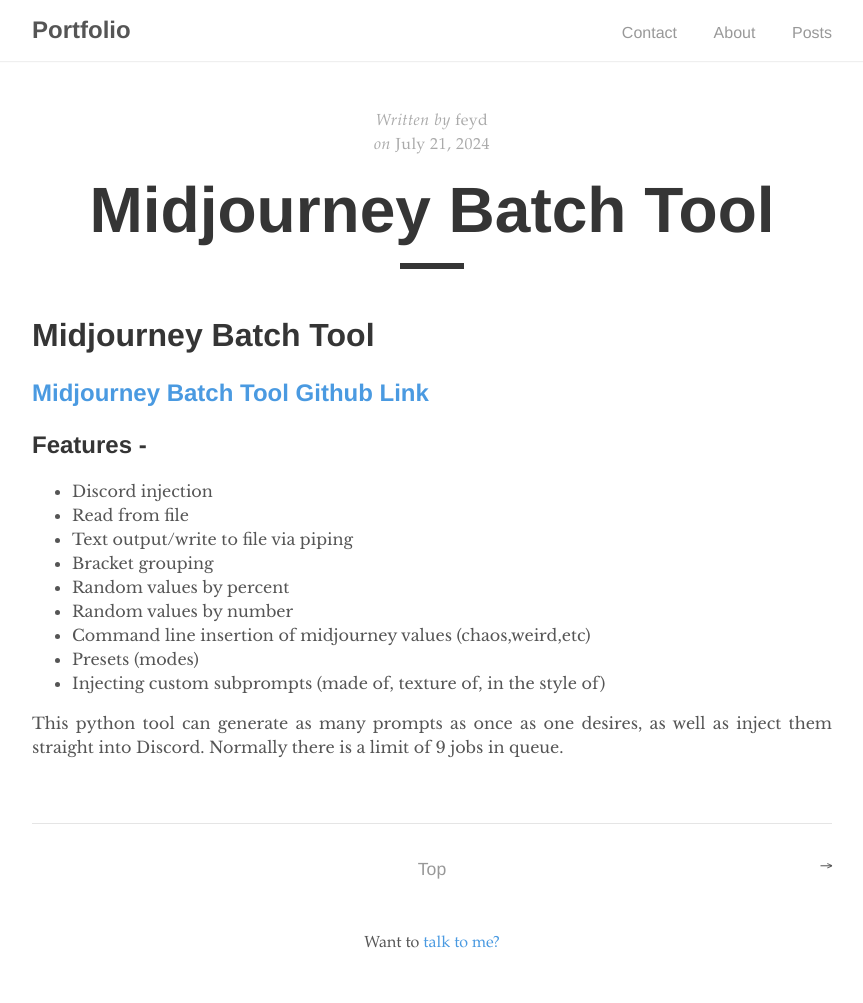
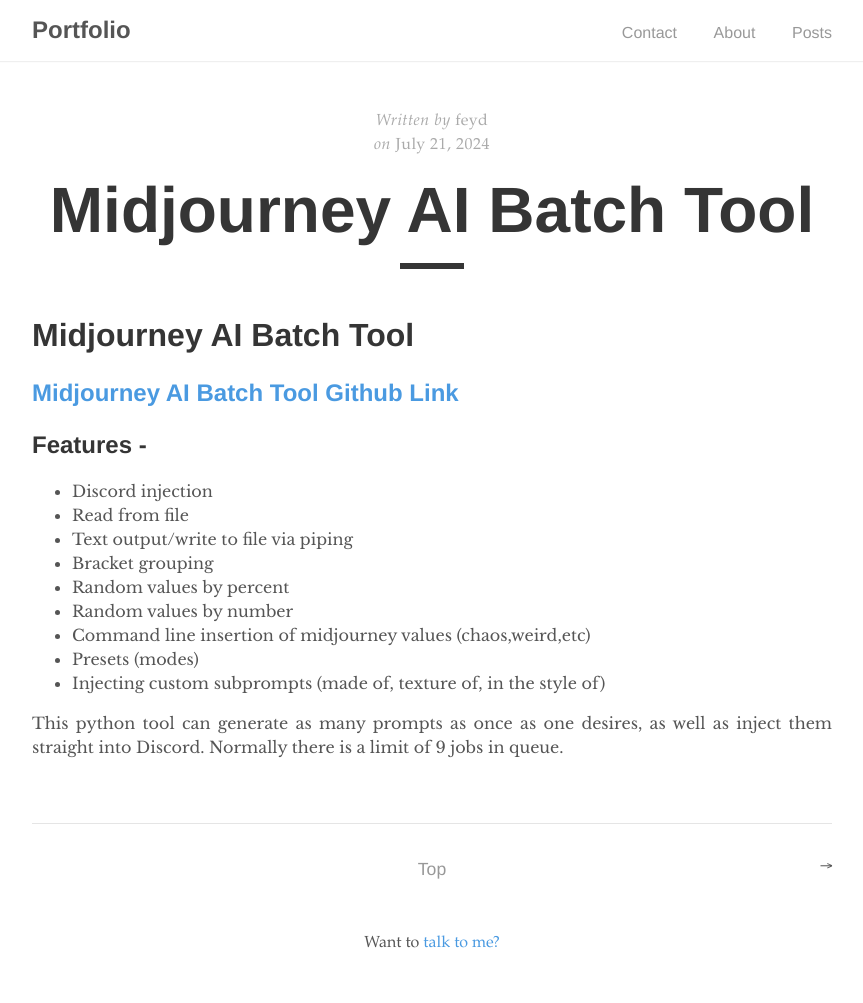
Before and after one commit to feyyd/portfolio, a Jekyll site: the page built from _posts/2024-07-21-Midjourney-AI-Batch-Tool.markdown, in a window 1280 px wide. Shown: the whole page, without its empty margins (208-1071 px from the left). Built offline with Jekyll 4.4.1, drawn with Linux system fonts in a browser that asks for light colours.

```diff
--- a/_posts/2024-07-21-Midjourney-Batch-Tool.markdown
+++ b/_posts/2024-07-21-Midjourney-AI-Batch-Tool.markdown
@@ -1,13 +1,13 @@
 ---
 layout: post
-title:  Midjourney Batch Tool
+title:  Midjourney AI Batch Tool
 author: feyd
 categories: python, midjourney programming
 ---
 
-# Midjourney Batch Tool
+# Midjourney AI Batch Tool
 
-## <a href="https://github.com/feyyd/midjourney-batch-prompt">Midjourney Batch Tool Github Link
+## <a href="https://github.com/feyyd/midjourney-batch-prompt">Midjourney AI Batch Tool Github Link
 
 ## Features -
 - Discord injection
```
